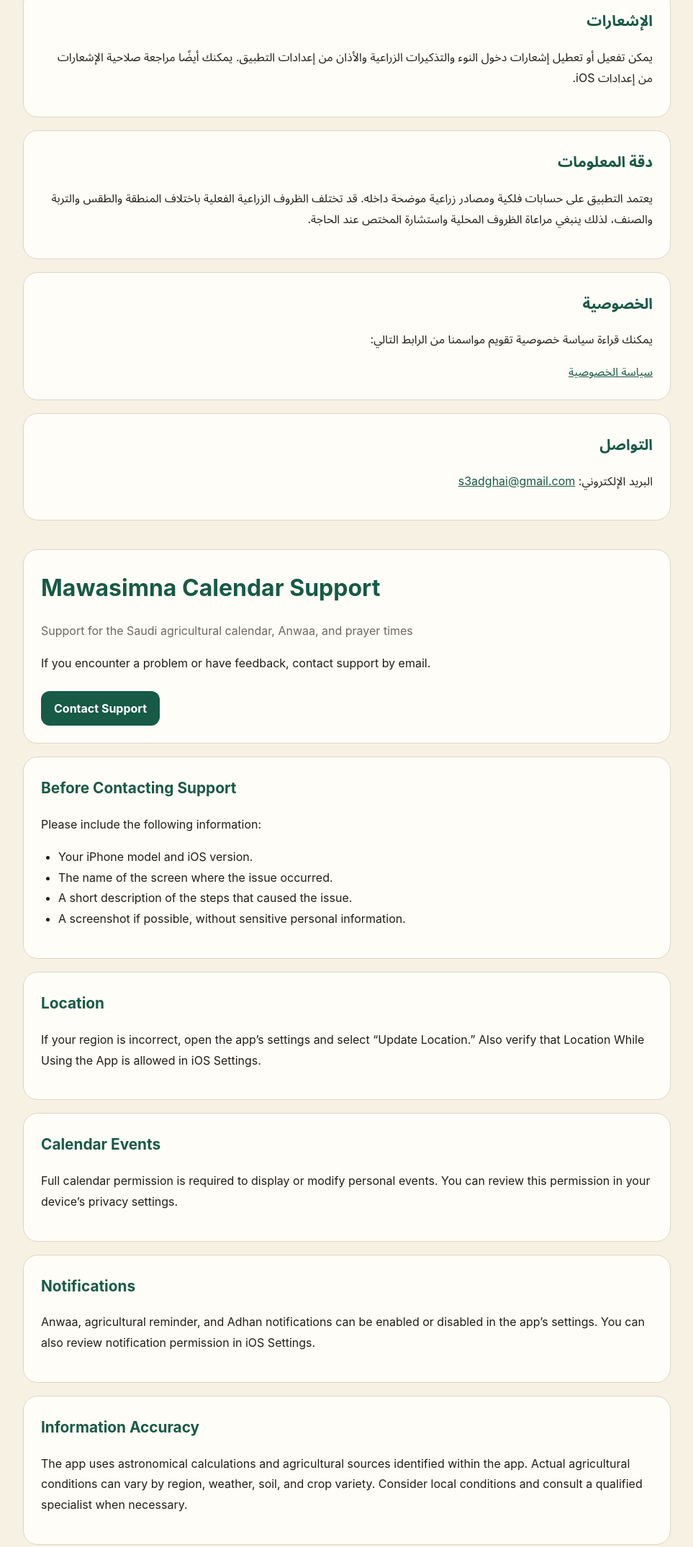
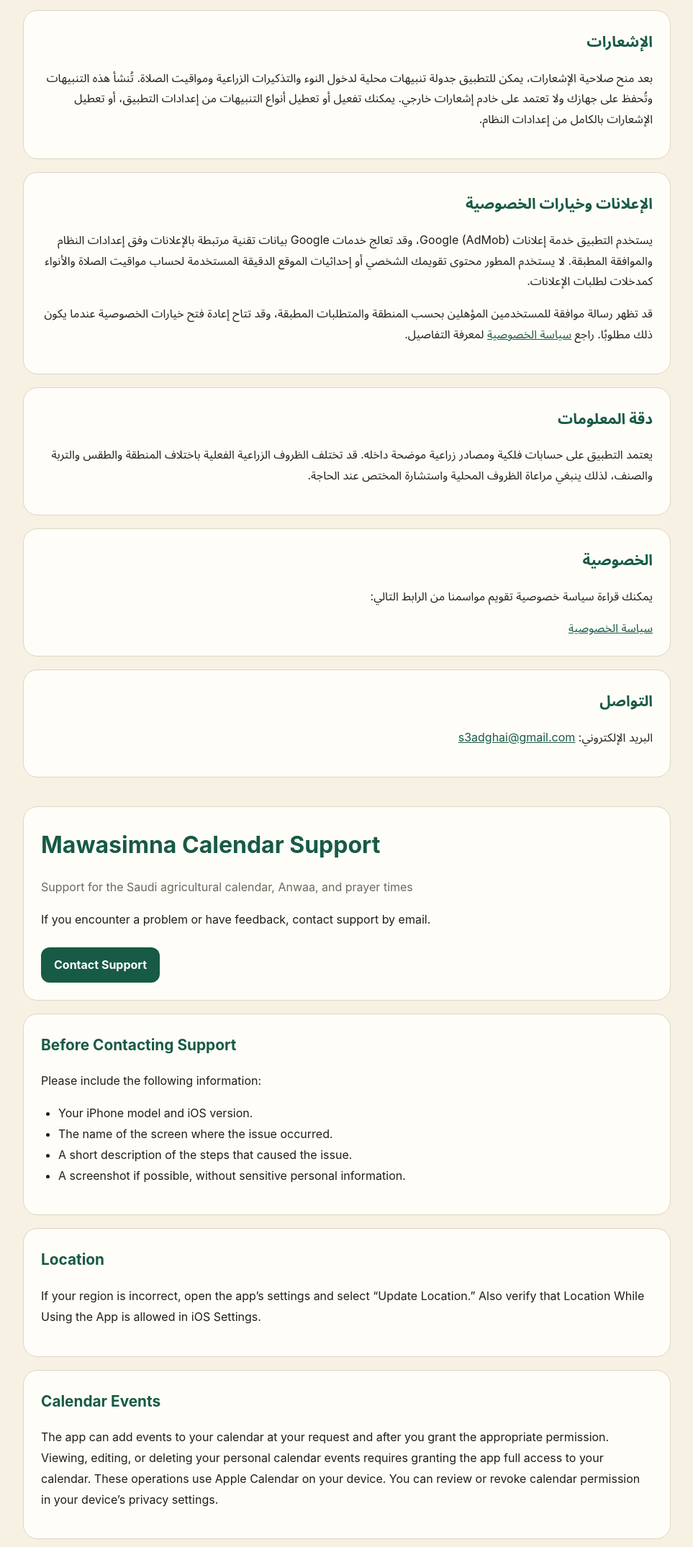
Before and after one commit to s3adgh/app-legal-pages, a plain HTML site: page mawasimna/support/index.html in a window 1280 px wide. Shown: the part 1034-3183 px from the top of the page at 72% size, without its empty margins (158-1121 px from the left). Drawn offline with Linux system fonts and the light colour scheme.

Commit message:
Align support page with calendar permissions, local notifications, and advertising privacy

```diff
--- a/mawasimna/support/index.html
+++ b/mawasimna/support/index.html
@@ -128,18 +128,35 @@
   <section>
     <h2>التقويم والمواعيد</h2>
     <p>
-      لعرض المواعيد الشخصية أو تعديلها، يجب منح التطبيق صلاحية الوصول
-      الكامل إلى التقويم. يمكنك مراجعة الصلاحية من إعدادات الخصوصية
-      في جهازك.
+      يمكن للتطبيق إضافة مواعيد إلى التقويم عند طلبك وبعد منح الصلاحية المناسبة.
+      أما عرض مواعيدك الشخصية أو تعديلها أو حذفها، فيتطلب منح التطبيق صلاحية
+      الوصول الكامل إلى التقويم. تتم هذه العمليات عبر تقويم <bdi dir="ltr">Apple</bdi>
+      على جهازك. يمكنك مراجعة صلاحية التقويم أو إلغاؤها من إعدادات الخصوصية في جهازك.
     </p>
   </section>
 
   <section>
     <h2>الإشعارات</h2>
     <p>
-      يمكن تفعيل أو تعطيل إشعارات دخول النوء والتذكيرات الزراعية
-      والأذان من إعدادات التطبيق. يمكنك أيضًا مراجعة صلاحية الإشعارات
-      من إعدادات iOS.
+      بعد منح صلاحية الإشعارات، يمكن للتطبيق جدولة تنبيهات محلية لدخول النوء
+      والتذكيرات الزراعية ومواقيت الصلاة. تُنشأ هذه التنبيهات وتُحفظ على جهازك
+      ولا تعتمد على خادم إشعارات خارجي. يمكنك تفعيل أو تعطيل أنواع التنبيهات
+      من إعدادات التطبيق، أو تعطيل الإشعارات بالكامل من إعدادات النظام.
+    </p>
+  </section>
+
+  <section>
+    <h2>الإعلانات وخيارات الخصوصية</h2>
+    <p>
+      يستخدم التطبيق خدمة إعلانات <bdi dir="ltr">Google (AdMob)</bdi>، وقد تعالج
+      خدمات <bdi dir="ltr">Google</bdi> بيانات تقنية مرتبطة بالإعلانات وفق إعدادات
+      النظام والموافقة المطبقة. لا يستخدم المطور محتوى تقويمك الشخصي أو إحداثيات
+      الموقع الدقيقة المستخدمة لحساب مواقيت الصلاة والأنواء كمدخلات لطلبات الإعلانات.
+    </p>
+    <p>
+      قد تظهر رسالة موافقة للمستخدمين المؤهلين بحسب المنطقة والمتطلبات المطبقة،
+      وقد تتاح إعادة فتح خيارات الخصوصية عندما يكون ذلك مطلوبًا.
+      راجع <a href="../privacy/">سياسة الخصوصية</a> لمعرفة التفاصيل.
     </p>
   </section>
 
@@ -207,17 +224,39 @@
     <section>
       <h2>Calendar Events</h2>
       <p>
-        Full calendar permission is required to display or modify personal
-        events. You can review this permission in your device’s privacy settings.
-      </p>
+      The app can add events to your calendar at your request and after you grant
+        the appropriate permission. Viewing, editing, or deleting your personal
+        calendar events requires granting the app full access to your calendar.
+        These operations use Apple Calendar on your device. You can review or
+        revoke calendar permission in your device’s privacy settings.
+    </p>
     </section>
 
     <section>
       <h2>Notifications</h2>
       <p>
-        Anwaa, agricultural reminder, and Adhan notifications can be enabled
-        or disabled in the app’s settings. You can also review notification
-        permission in iOS Settings.
+      After you grant notification permission, the app can schedule local
+        notifications for the start of Anwaa, agricultural reminders, and prayer
+        times. These notifications are created and stored on your device and do
+        not rely on an external notification server. You can enable or disable
+        notification types in the app’s settings, or disable notifications
+        entirely in iOS Settings.
+    </p>
+    </section>
+
+    <section>
+      <h2>Advertising and Privacy Choices</h2>
+      <p>
+        The app uses Google AdMob to display advertising. Google services may
+        process advertising-related technical data according to applicable system
+        and consent settings. The developer does not use your personal calendar
+        contents or the precise location coordinates used for prayer-time and
+        Anwaa calculations as inputs to ad requests.
+      </p>
+      <p>
+        Eligible users may see a consent message depending on their region and
+        applicable requirements. A way to revisit privacy choices may be available
+        when required. See the <a href="../privacy/">Privacy Policy</a> for details.
       </p>
     </section>
 
```
